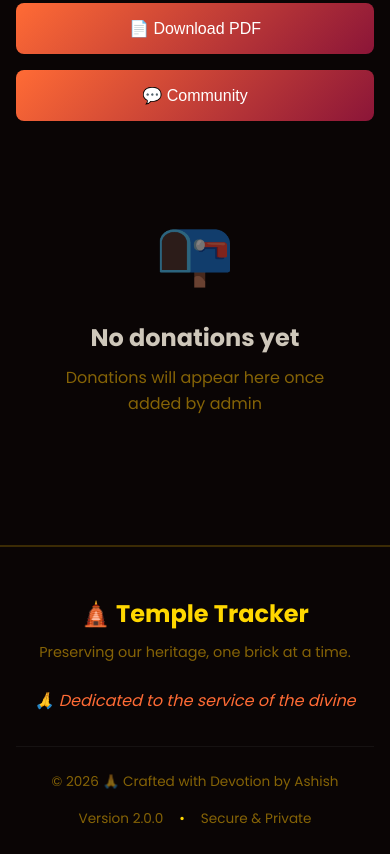
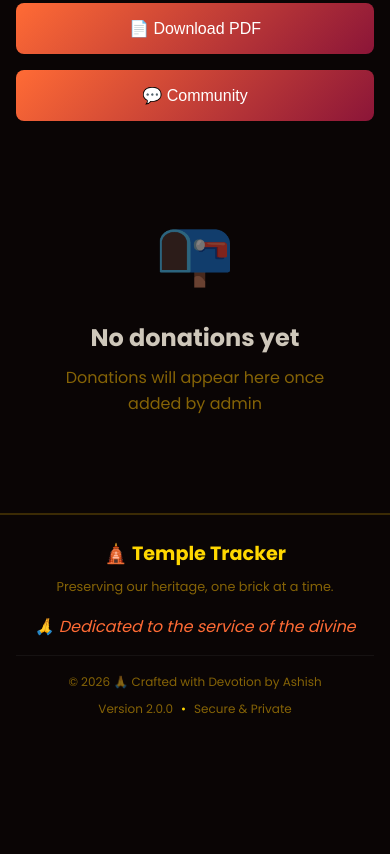
Before and after one commit to ashishkrshaw/TemplTracker, a website: page index.html in a window 390 px wide. Shown: the part 635-1489 px from the top of the page. After the commit the page ends 1370 px from the top, so only its background shows below. Drawn offline with Linux system fonts and the light colour scheme; no server answers.

Commit message:
fix: restore footer visibility, optimize JS init, and refine mobile footer size

```diff
--- a/css/styles.css
+++ b/css/styles.css
@@ -486,16 +486,36 @@ body::after {
 }
 
 @media (max-width: 768px) {
+    .footer {
+        padding: 1.5rem 1rem 1rem;
+        margin-top: 2rem;
+    }
+
     .footer-main {
         flex-direction: column;
         text-align: center;
-        gap: 1.5rem;
+        gap: 1rem;
+        padding-bottom: 1rem;
+    }
+
+    .footer-brand h2 {
+        font-size: 1.2rem;
+    }
+
+    .footer-brand p {
+        font-size: 0.8rem;
     }
 
     .footer-bottom {
         flex-direction: column;
-        gap: 1rem;
+        gap: 0.5rem;
         text-align: center;
+        padding-top: 1rem;
+        font-size: 0.75rem;
+    }
+
+    .footer-meta {
+        gap: 0.5rem;
     }
 }
 
```
